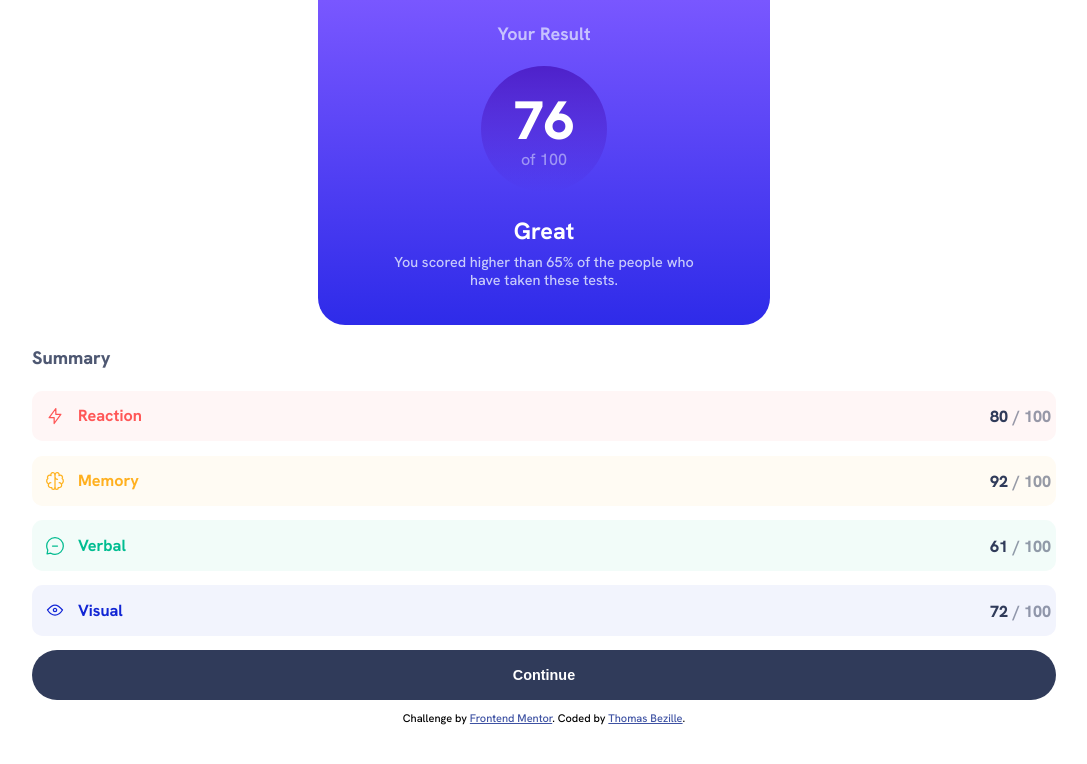
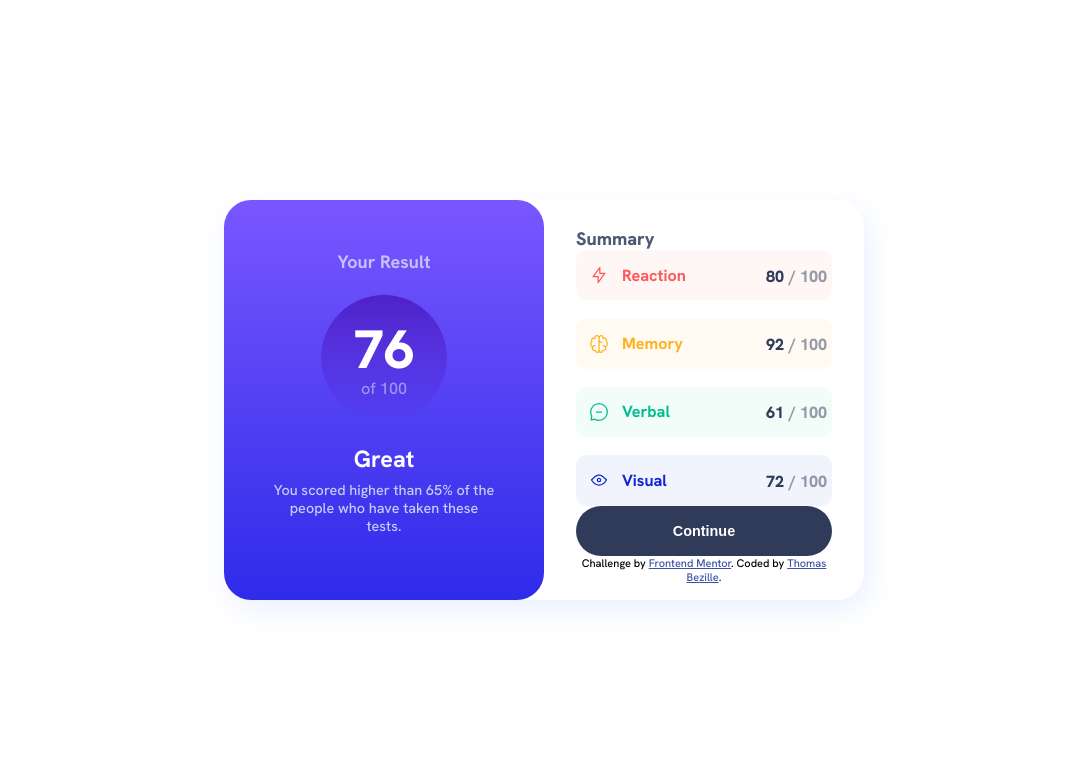
Before and after one commit to Thomas-Bezille/FrontEnd-Mentor_Results-summary-component, a plain HTML site: page index.html in a window 1280 px wide. Shown: the whole page, without its empty margins (96-1183 px from the left). Drawn offline with Linux system fonts and the light colour scheme.

```diff
--- a/css/style.css
+++ b/css/style.css
@@ -34,13 +34,16 @@ p {
 }
 
 #container {
+  height: 100vh;
   display: flex;
   flex-direction: column;
-  justify-content: center;
   align-items: center;
+  width: 100%;
 }
 
 #result {
+  /* height: 100%; */
+  width: 100%;
   display: flex;
   flex-direction: column;
   justify-content: center;
@@ -102,12 +105,32 @@ p {
   max-width: 70%;
 }
 
+#summary {
+  height: 100%;
+  width: 100%;
+  display: flex;
+  flex-direction: column;
+  justify-content: space-between;
+  align-items: center;
+}
+
 .summary-container {
-  width: 80vw;
+  height: 100%;
+  width: 80%;
+  display: flex;
+  justify-content: space-between;
+  flex-direction: column;
+  padding: 1.5em 0;
+}
+
+.summary--conatiner__elem {
+  display: flex;
+  flex-direction: column;
+  gap: 1em;
 }
 
 .sumary--element-test {
-  margin: 0.8em 0;
+  /* margin: 1.5em 0; */
   display: flex;
   justify-content: space-between;
   align-items: center;
@@ -125,7 +148,7 @@ p {
 .summary--title {
   color: var(--dark-gray-blue);
   opacity: 85%;
-  margin: 1.2em 0;
+  /* margin: 1.2em 0; */
   font-weight: 800;
 }
 
@@ -199,9 +222,6 @@ button:hover {
     var(--bg-light-slate-blue),
     var(--bg-light-royal-blue)
   );
-}
-
-button:active {
   background: linear-gradient(
     var(--bg-light-slate-blue),
     var(--bg-light-royal-blue)
@@ -209,10 +229,42 @@ button:active {
 }
 
 .attribution {
-  margin: 1em 0 0.5em 0;
   font-size: 11px;
   text-align: center;
 }
 .attribution a {
   color: hsl(228, 45%, 44%);
 }
+
+@media screen and (min-width: 1100px) {
+  body {
+    height: 100vh;
+    display: flex;
+    justify-content: center;
+    align-items: center;
+    flex-direction: column;
+  }
+  #container {
+    flex-direction: row;
+    width: 50%;
+    height: 50%;
+    box-shadow: 5px 10px 30px 1px var(--pale-blue);
+    border-radius: 1.5em;
+  }
+  #result {
+    width: 50%;
+    height: 100%;
+    border-radius: 1.5em;
+  }
+  #summary {
+    width: 50%;
+    height: 100%;
+    display: flex;
+    flex-direction: column;
+    justify-content: flex-start;
+    align-items: center;
+  }
+  .attribution {
+    display: block;
+  }
+}
--- a/index.html
+++ b/index.html
@@ -30,6 +30,7 @@
       <div id="summary">
         <div class="summary-container">
           <div class="summary--title"><span>Summary</span></div>
+          <div class="summary--conatiner__elem">
             <div class="sumary--element-test red">
               <div class="summary--element-test__title">
                 <img
@@ -82,15 +83,19 @@
                 ><span class="note-max">/ 100</span>
               </div>
             </div>
+          </div>
           <button class="summary-container__button">Continue</button>
+          <div class="attribution">
+            Challenge by
+            <a
+              href="https://www.frontendmentor.io?ref=challenge"
+              target="_blank"
+              >Frontend Mentor</a
+            >. Coded by
+            <a href="https://github.com/Thomas-Bezille">Thomas Bezille</a>.
           </div>
         </div>
       </div>
-    <div class="attribution">
-      Challenge by
-      <a href="https://www.frontendmentor.io?ref=challenge" target="_blank"
-        >Frontend Mentor</a
-      >. Coded by <a href="#">Thomas Bezille</a>.
     </div>
   </body>
 </html>
```
Also changed, not shown: docs/Desktop.png (added), docs/Mobile.png (added), docs/data.json (renamed from data.json), 5 other files. Lines whose indentation alone changed are shown as unchanged.
